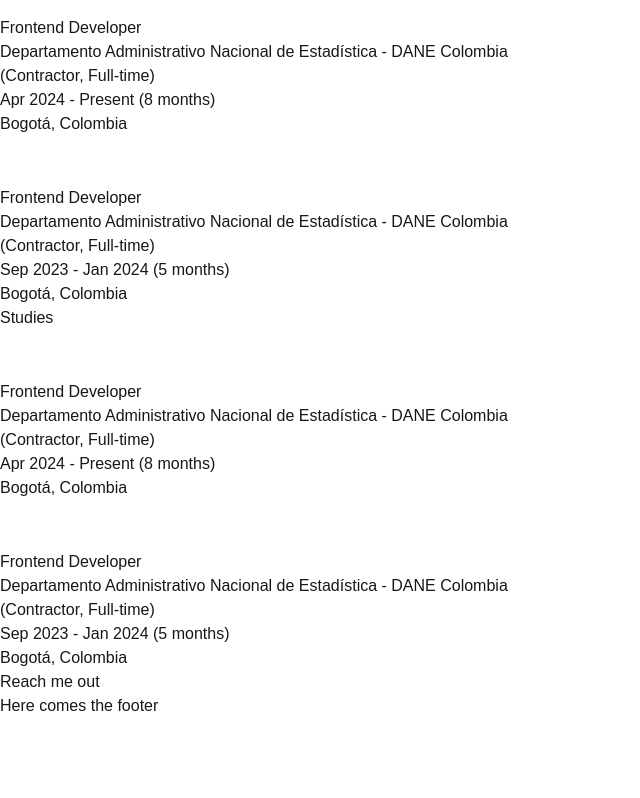
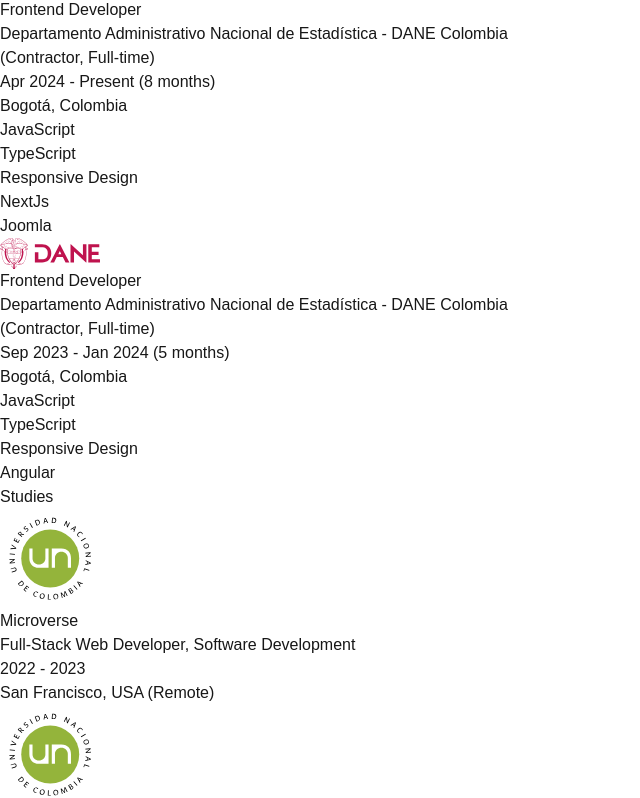
Before and after one commit to Camilovelag/portfolio-v2, a Next.js app: page / in a window 1280 px wide. Shown: the part 1106-1904 px from the top of the page, without its empty margins (0-640 px from the left). Before the commit the page ends 1824 px from the top, so only its background shows below. Built offline with nearby package versions, Linux system fonts and the light colour scheme.

Commit message:
feat: add content to my_background and studies

```diff
--- a/src/app/page.tsx
+++ b/src/app/page.tsx
@@ -3,8 +3,9 @@
 import profileImage from "../../public/images/profile-picture.png";
 import linkedinIcon from "../../public/icons/linkedin-app-white-icon.svg"
 import githubIcon from "../../public/icons/icons8-github.svg"
-import {jobs, skills, socialMedia} from "../data/data";
-import DaneIcon from "../../public/icons/linkedin-app-white-icon.svg";
+import {jobs, skills, socialMedia, studies} from "../data/data";
+import DaneIcon from "../../public/icons/dane-icon.svg";
+import UnalIcon from "../../public/icons/Logotipo_de_la_Universidad_Nacional_de_Colombia.svg"
 
 export default function Home() {
   return (
@@ -82,18 +83,27 @@
         </section>
 
         <section className='w-full flex'>
-          <div className='w-1/2 h-[400px] bg-[#dde8f0] py-10 pl-20 pr-10 text-gray-700'>
+          <div className='w-1/2 bg-[#dde8f0] py-10 pl-20 pr-10 text-gray-700'>
             <h2 className='text-4xl font-bold self-start mb-5'>My background</h2>
-            <ul>
+            <ul className='flex gap-3 flex-col'>
               { jobs.map((job, index) => (
                 <li key={index}>
                   <div className="flex gap-5">
-                    <Image src={DaneIcon} alt="dane-icon" width={50} height={50}/>
+                    <Image src={DaneIcon} alt="dane-icon" width={100} height={50}/>
 
                     <div>
                       <h4 className="font-bold text-xl">{job.position}</h4>
                       <h4 className="">{job.company}<br />({job.type})</h4>
                       <p className="text-gray-500 text-sm">{job.startDate} - {job.endDate} ({job.duration})<br />{job.location}</p>
+                      <ul className="flex gap-1 flex-wrap w-full">
+                        { job.skills.map((skill, index) => (
+                          <li key={index}>
+                            <span className="inline-flex items-center rounded-full bg-gray-600 px-3 py-1 text-xs font-bold text-white ring-1 ring-inset ring-blue-700/10">
+                              {skill}
+                            </span>
+                          </li>
+                        ))}
+                      </ul>
                     </div>
                   </div>
                 </li>
@@ -101,18 +111,27 @@
             </ul>
           </div>
 
-          <div className='w-1/2 h-[400px] bg-[#97cbdc] py-10 pr-20 pl-10 text-gray-700'>
+          <div className='w-1/2 bg-[#97cbdc] py-10 pr-20 pl-10 text-gray-700'>
             <h2 className='text-4xl font-bold self-start mb-5'>Studies</h2>
-            <ul>
-              { jobs.map((job, index) => (
+            <ul className='flex gap-3 flex-col'>
+              { studies.map((study, index) => (
                 <li key={index}>
                   <div className="flex gap-5">
-                    <Image src={DaneIcon} alt="dane-icon" width={50} height={50}/>
+                    <Image src={UnalIcon} alt="dane-icon" width={100} height={50}/>
 
                     <div>
-                      <h4 className="font-bold text-xl">{job.position}</h4>
-                      <h4 className="">{job.company}<br />({job.type})</h4>
-                      <p className="text-gray-500 text-sm">{job.startDate} - {job.endDate} ({job.duration})<br />{job.location}</p>
+                      <h4 className="font-bold text-xl">{study.institution}</h4>
+                      <h4 className="">{study.degreeTitle}</h4>
+                      <p className="text-gray-500 text-sm">{study.dates}<br />{study.location}</p>
+                      {/* <ul className="flex gap-1 flex-wrap w-full">
+                        { study.skills.map((skill, index) => (
+                          <li key={index}>
+                            <span className="inline-flex items-center rounded-full bg-gray-600 px-3 py-1 text-xs font-bold text-white ring-1 ring-inset ring-blue-700/10">
+                              {skill}
+                            </span>
+                          </li>
+                        ))}
+                      </ul> */}
                     </div>
                   </div>
                 </li>
--- a/src/data/data.ts
+++ b/src/data/data.ts
@@ -21,21 +21,42 @@
   {
     'position': 'Frontend Developer',
     'company': 'Departamento Administrativo Nacional de Estadística - DANE Colombia',
+    'companyLogo': '../../public/icons/dane-icon.svg',
     'type': 'Contractor, Full-time',
     'startDate': 'Apr 2024',
     'endDate': 'Present',
     'duration': '8 months',
-    'location': 'Bogotá, Colombia'
+    'location': 'Bogotá, Colombia',
+    'skills': ['JavaScript', 'TypeScript','Responsive Design','NextJs','Joomla']
   },
   {
     'position': 'Frontend Developer',
     'company': 'Departamento Administrativo Nacional de Estadística - DANE Colombia',
+    'companyLogo': '../../public/icons/dane-icon.svg',
     'type': 'Contractor, Full-time',
     'startDate': 'Sep 2023',
     'endDate': 'Jan 2024',
     'duration': '5 months',
-    'location': 'Bogotá, Colombia'
+    'location': 'Bogotá, Colombia',
+    'skills': ['JavaScript', 'TypeScript','Responsive Design','Angular']
   }
 ];
 
-export {skills, socialMedia, jobs};
+const studies = [
+  {
+    'institution': 'Microverse',
+    'degreeTitle': 'Full-Stack Web Developer, Software Development',
+    'dates': '2022 - 2023',
+    'location': 'San Francisco, USA (Remote)',
+    'skills': ['JavaScript', 'TypeScript','Ruby','Responsive Design','Trabajo en equipo','Resolución de Problemas','Aprendizaje Continuo','Adaptabilidad','Orientación a Objetivos']
+  },
+  {
+    'institution': 'Universidad Nacional de Colombia',
+    'degreeTitle': 'Chemical Engineering',
+    'dates': '2010 - 2020',
+    'location': 'Bogotá, Colombia',
+    'skills': ['Trabajo en equipo','Resolución de Problemas','Aprendizaje Continuo','Adaptabilidad','Orientación a Objetivos']
+  }
+]
+
+export {skills, socialMedia, jobs, studies};
```
Also changed, not shown: public/icons/Logotipo_de_la_Universidad_Nacional_de_Colombia.svg (added), public/icons/dane-icon.svg (added).
